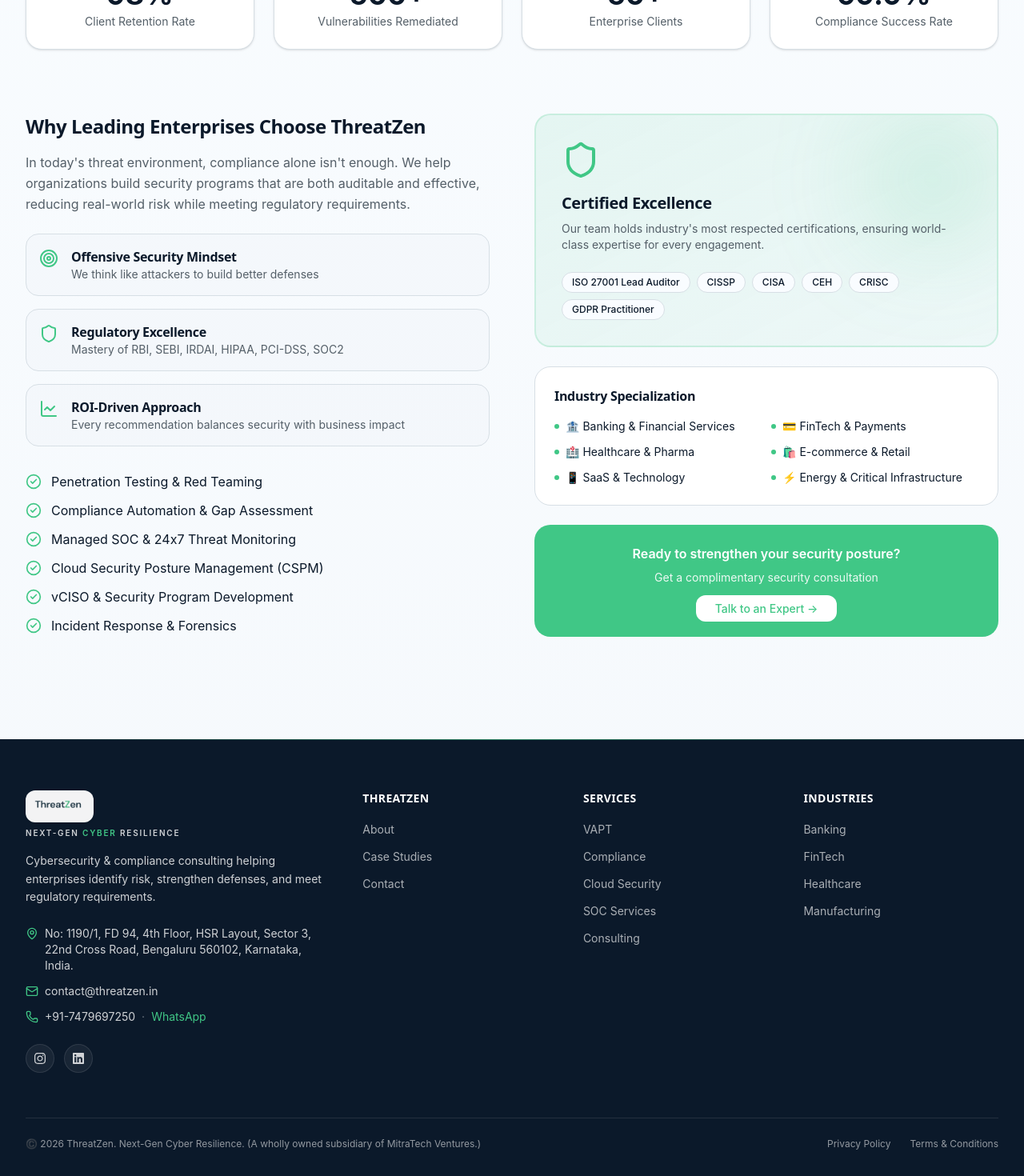
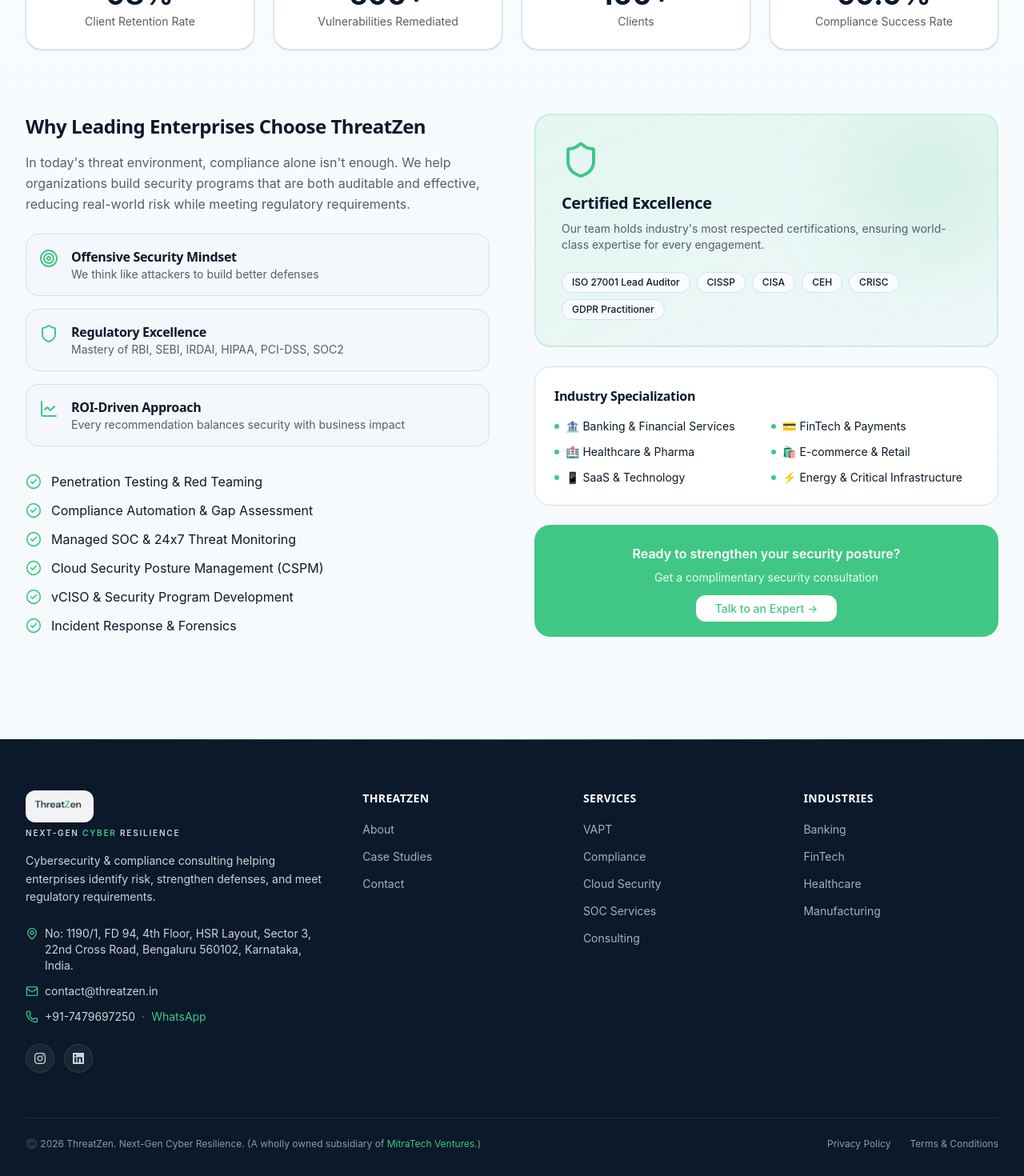
Before and after one commit to neon-lab-dev/ThreatZen, a React (Vite) app: page /about in a window 1280 px wide. Shown: the part 524-1994 px from the top of the page at 80% size. Built offline with nearby package versions, Linux system fonts and the light colour scheme.

Commit message:
Added service page

```diff
--- a/src/components/site/About (1).tsx
+++ b/src/components/site/About (1).tsx
@@ -4,7 +4,7 @@
 const stats = [
   { value: "98%", label: "Client Retention Rate", icon: Users },
   { value: "500+", label: "Vulnerabilities Remediated", icon: Shield },
-  { value: "50+", label: "Enterprise Clients", icon: Award },
+  { value: "100+", label: "Clients", icon: Award },
   { value: "99.9%", label: "Compliance Success Rate", icon: TrendingUp },
 ];
 
--- a/src/components/site/Footer.tsx
+++ b/src/components/site/Footer.tsx
@@ -146,7 +146,7 @@
         </div>
 
         <div className="mt-14 pt-6 border-t border-white/10 flex flex-col md:flex-row md:items-center md:justify-between gap-4 text-xs text-white/55">
-          <p>©️ 2026 ThreatZen. Next-Gen Cyber Resilience. (A wholly owned subsidiary of MitraTech Ventures.)</p>
+          <p>©️ 2026 ThreatZen. Next-Gen Cyber Resilience. (A wholly owned subsidiary of <span className="text-[var(--brand)]">MitraTech Ventures.</span>)</p>
           <div className="flex gap-6">
             <Link to="/privacy" className="hover:text-white">
               Privacy Policy
--- a/src/routes/routes.tsx
+++ b/src/routes/routes.tsx
@@ -9,6 +9,7 @@
 import TermsAndConditions from "../pages/terms";
 import CaseStudy from "../pages/case-studies";
 import Industry from "../pages/industries";
+import { Services } from "../components/site/Services (1)";
 
 export const router = createBrowserRouter([
   {
@@ -23,6 +24,10 @@
       {
         path: "/about",
         element: <About />,
+      },
+      {
+        path: "/services",
+        element: <Services />,
       },
       {
         path: "/contact",
```
